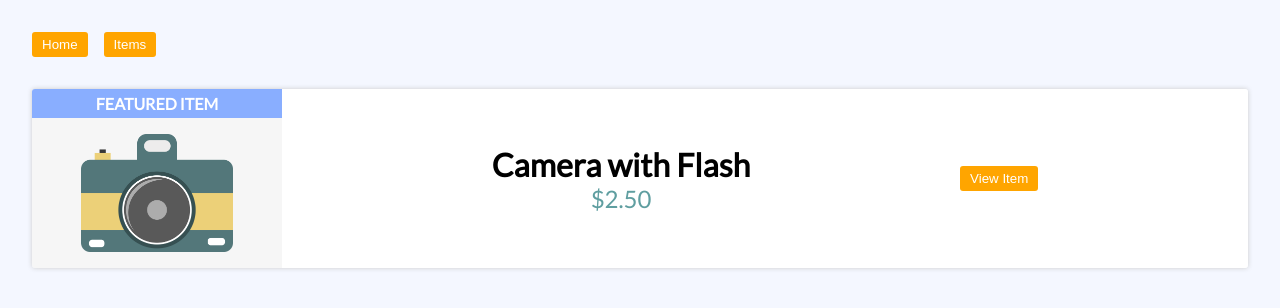
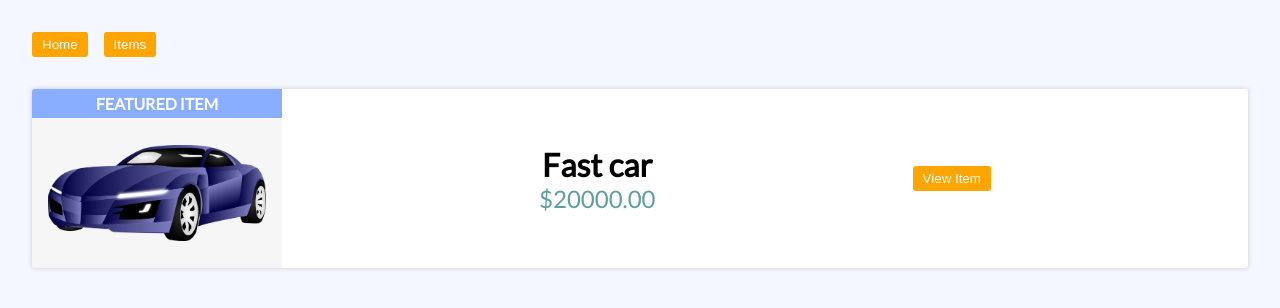
Before and after one commit to vinhsam/vinhs-store, a React (Create React App) app: page / in a window 1280 px wide. Shown: the top 308 px of the page. Built offline with nearby package versions, Linux system fonts and the light colour scheme.

Commit message:
Added error page

```diff
--- a/src/components/ItemPrice/index.jsx
+++ b/src/components/ItemPrice/index.jsx
@@ -6,7 +6,7 @@ const StyledItemPrice = styled.div`
 `;
 
 export default function ItemPrice({ price, className, ...props }) {
-    const priceInUSD = (price / 100).toFixed(2);
+    const priceInUSD = (price).toFixed(2);
 
     return <StyledItemPrice className={className}>${priceInUSD}</StyledItemPrice>;
 }
--- a/src/fakeData.js
+++ b/src/fakeData.js
@@ -107,6 +107,15 @@ const products = [
         image: 'cactus.png',
         category: 'plants',
     },
+    {
+        id: 12,
+        name: 'Squished Shibe',
+        short_description: 'Not walk. Very tire fren! Plez stahp!',
+        description: 'Not walk. Very tire fren! Plez stahp!',
+        price: 1750.00,
+        image: 'squished-shibe.png',
+        category: 'pets',
+    },
 ];
 
 const categories = [
--- /dev/null
+++ b/src/scenes/ErrorPage/index.jsx
@@ -0,0 +1,20 @@
+import React from 'react';
+import styled from 'styled-components';
+import FontAwesome from 'react-fontawesome';
+
+const Error = styled.div`
+    background: coral;
+    border-radius: 3px;
+    color: white;
+    padding: 1rem;
+`;
+
+export default function ErrorPage(props) {
+    return (
+        <Error>
+            <FontAwesome name="exclamation-circle" />
+            &nbsp;&nbsp;
+            {props.children}
+        </Error>
+    );
+}
--- a/src/scenes/FullItem/index.jsx
+++ b/src/scenes/FullItem/index.jsx
@@ -1,7 +1,8 @@
 import React from 'react';
 import styled from 'styled-components';
 
-import ItemLarge from 'components/Item/ItemLarge'
+import ItemLarge from 'components/Item/ItemLarge';
+import ErrorPage from 'scenes/ErrorPage';
 
 import { getProductById } from 'services/StoreData';
 
@@ -14,9 +15,13 @@ export default function FullItem({ match, ...props }) {
     const product = getProductById(productId);
 
     return (
-        <div>
-            <ItemLarge {...product} />
-            <Description>{product.description}</Description>
-        </div>
+        product
+            ? (
+                <div>
+                    <ItemLarge {...product} />
+                    <Description>{product.description}</Description>
+                </div>
+            )
+            : <ErrorPage>Item not found.</ErrorPage>
     );
 }
```
Also changed, not shown: public/images/squished-shibe.png (added).
